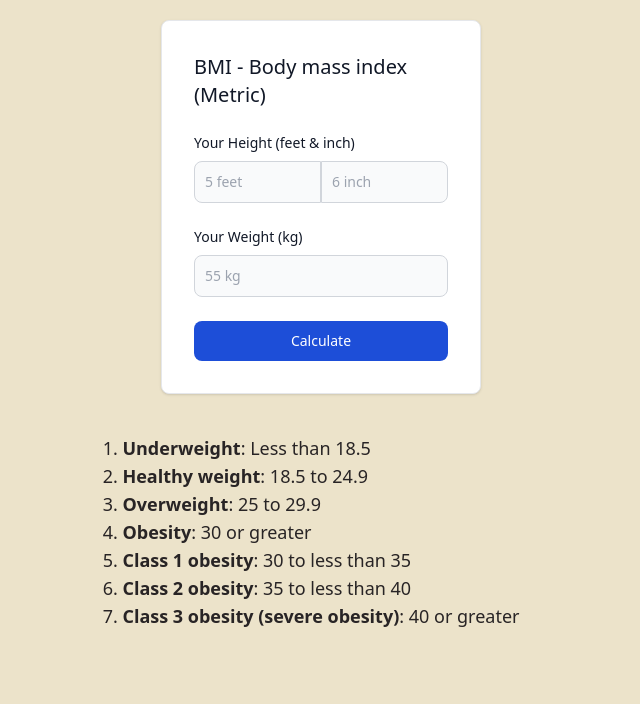
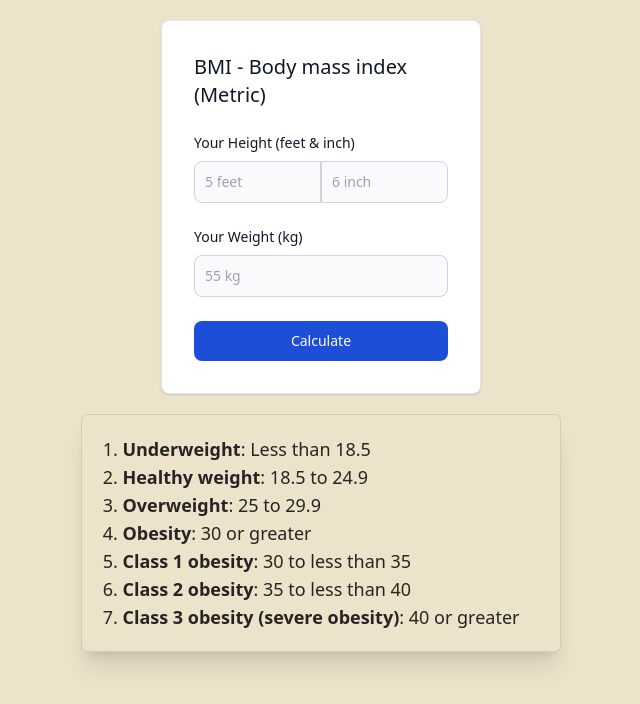
Before and after one commit to rakib00-dev/react-bmi-00, a React (Vite) app: page / in a window 1280 px wide. Shown: the top 704 px of the page, without its empty margins (319-959 px from the left). Built offline with nearby package versions, Linux system fonts and the light colour scheme.

Commit message:
added the chat list some style

```diff
--- a/src/App.jsx
+++ b/src/App.jsx
@@ -6,26 +6,26 @@ function App() {
       <Card />
 
       {/* BMI Charts */}
-      <ol className="text-sm md:text-lg list-decimal p-5 ">
-        <li className="">
+      <ol className="text-sm md:text-lg list-decimal card bg-base-100 shadow-xl py-5 px-10 border rounded-md border-t-1 border-black/10 w-fit ">
+        <li>
           <strong>Underweight</strong>: Less than 18.5
         </li>
-        <li className="">
+        <li>
           <strong>Healthy weight</strong>: 18.5 to 24.9
         </li>
-        <li className="">
+        <li>
           <strong>Overweight</strong>: 25 to 29.9
         </li>
-        <li className="">
+        <li>
           <strong>Obesity</strong>: 30 or greater
         </li>
-        <li className="">
+        <li>
           <strong>Class 1 obesity</strong>: 30 to less than 35
         </li>
-        <li className="">
+        <li>
           <strong>Class 2 obesity</strong>: 35 to less than 40
         </li>
-        <li className="">
+        <li>
           <strong>Class 3 obesity (severe obesity)</strong>: 40 or greater
         </li>
       </ol>
```
